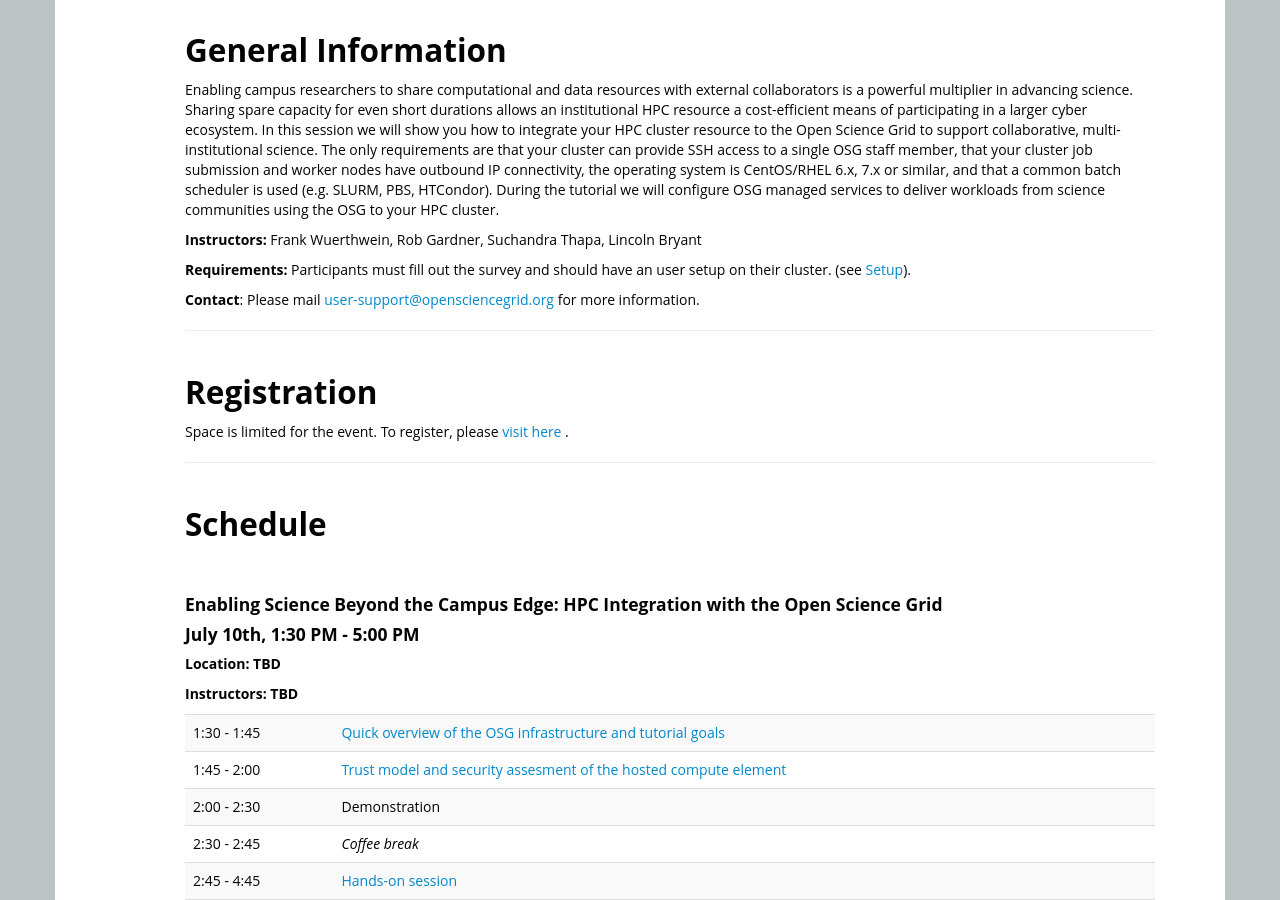
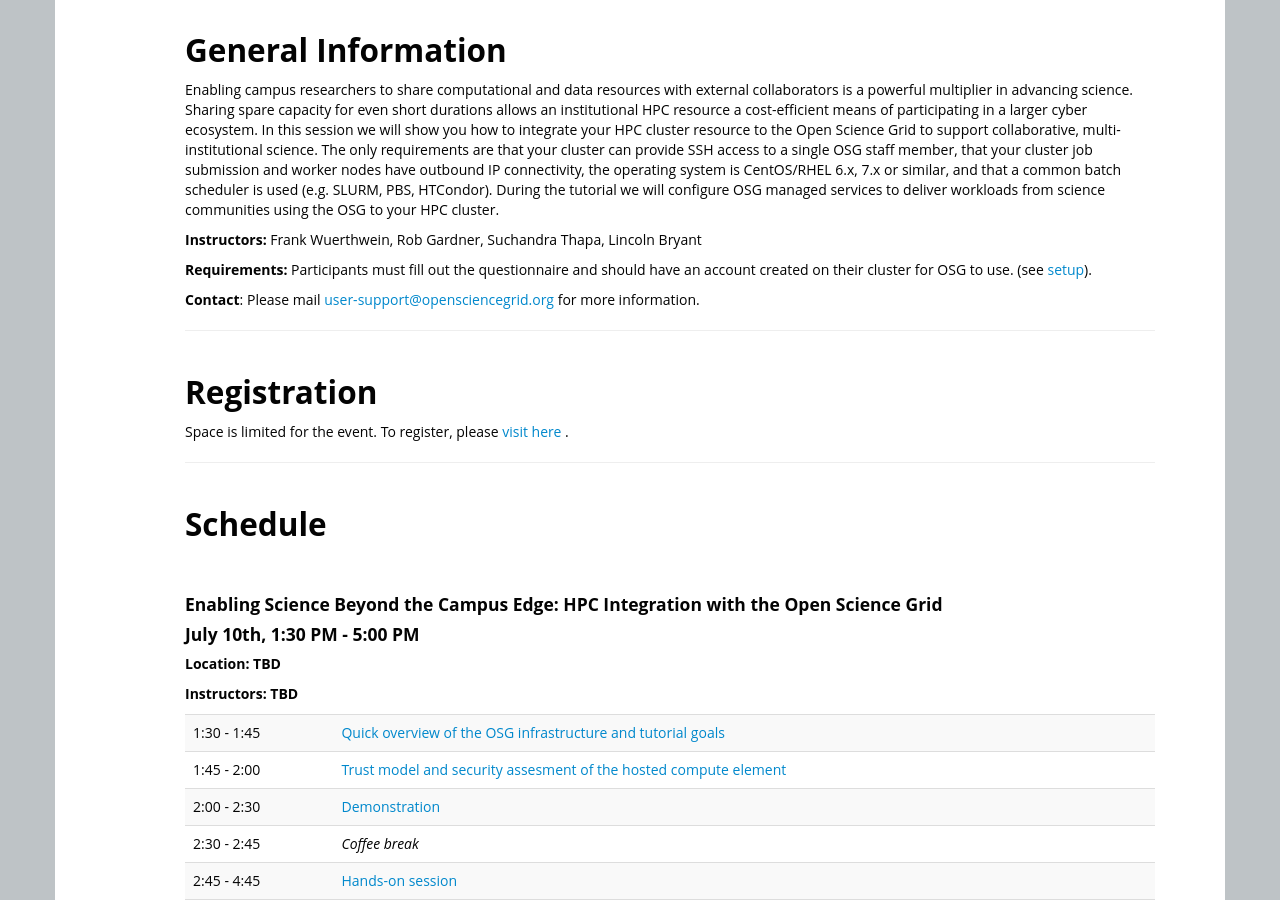
Before and after one commit to SWC-OSG-Workshop/OSG-HostedCE-RMACC17, a Jekyll site: the page built from index.html, in a window 1280 px wide and 900 px high, scrolled down 473 px. Built offline with Jekyll 4.4.1, drawn with Linux system fonts in a browser that asks for light colours; nearby versions of some CDN libraries; library files that are not in the unit come from our copies.

```diff
--- a/index.html
+++ b/index.html
@@ -99,8 +99,8 @@ science communities using the OSG to your HPC cluster.
 -->
 <p>
   <strong>Requirements:</strong>
-  Participants must fill out the survey and should have an user setup on their
-  cluster.  (see <a href="setup.html">Setup</a>).
+  Participants must fill out the questionnaire and should have an account created on their
+  cluster for OSG to use.  (see <a href="setup.html">setup</a>).
 </p>
 
 <!--
@@ -141,7 +141,7 @@ Space is limited for the event. To register,  please <a href="{{page.registratio
       infrastructure and tutorial goals</a> </td> </tr>
       <tr> <td>1:45 - 2:00 </td> <td><a href="https://docs.google.com/presentation/d/1L9OT6mBrTPDtV8kA1kaax3YzGHmxHPwiwAF6RUYYbEU/edit?usp=sharing">Trust model and security
       assesment of the hosted compute element</a></td> </tr>
-      <tr> <td>2:00 - 2:30 </td> <td>Demonstration </td> </tr>
+      <tr> <td>2:00 - 2:30 </td> <td><a href="demo.html">Demonstration</a></td> </tr>
       <tr> <td>2:30 - 2:45</td> <td><em>Coffee break</em></td> </tr>
       <tr> <td>2:45 - 4:45 </td> <td><a href="handson.html">Hands-on session</a></td></td></td></tr>
       <tr> <td>4:45 - 5:00</td> <td>Wrap up and Next Steps</td> </tr>
```
